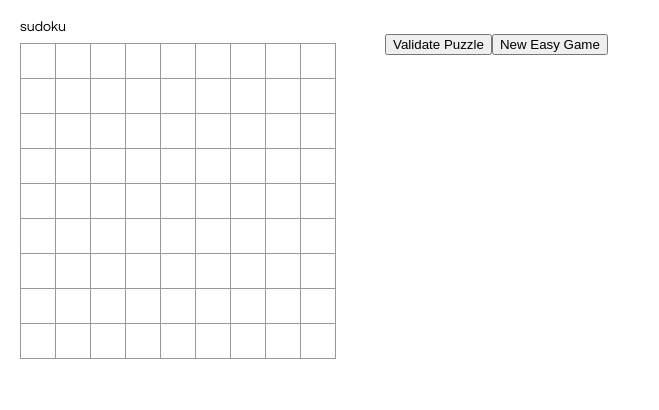
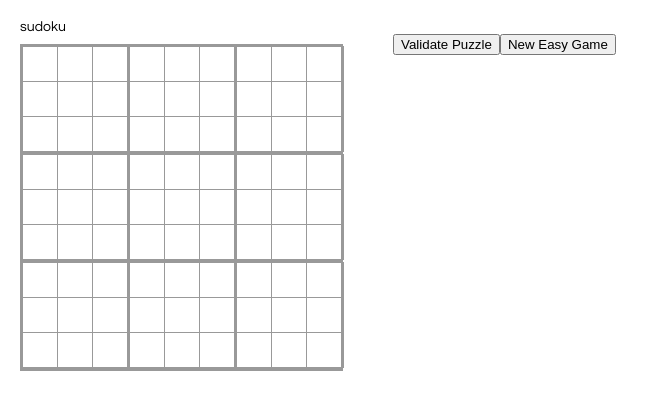
Before and after one commit to jophis/sudoku, a React app: page / in a window 1280 px wide. Shown: the whole page, without its empty margins (0-659 px from the left). Built offline with nearby package versions, Linux system fonts and the light colour scheme.

Commit message:
added secondary grid to board

```diff
--- a/src/index.css
+++ b/src/index.css
@@ -12,6 +12,15 @@ ol, ul {
   content: "";
   display: table;
 }
+
+.board-row:nth-child(3n + 1){
+  border-bottom: 3px solid #999
+}
+
+.board-row:nth-child(2){
+  border-top: 3px solid #999
+}
+
 
 .status {
   margin-bottom: 10px;
@@ -32,6 +41,14 @@ ol, ul {
   width: 34px;
 }
 
+.square:nth-child(3n) {
+  border-right: 3px solid #999;
+}
+
+.square:nth-child(9n + 1) {
+  border-left: 3px solid #999;
+}
+
 .square:focus {
   outline: none;
 }
```
